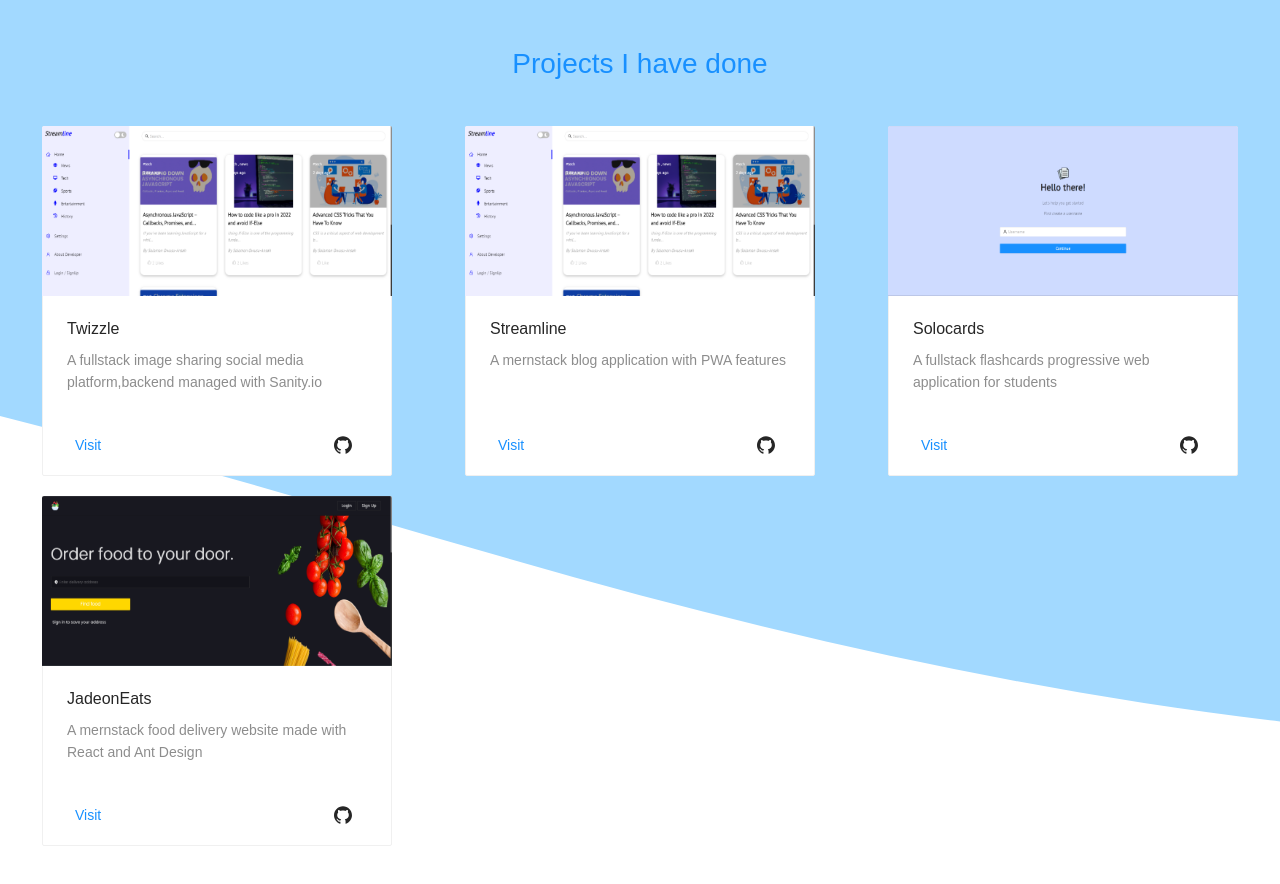
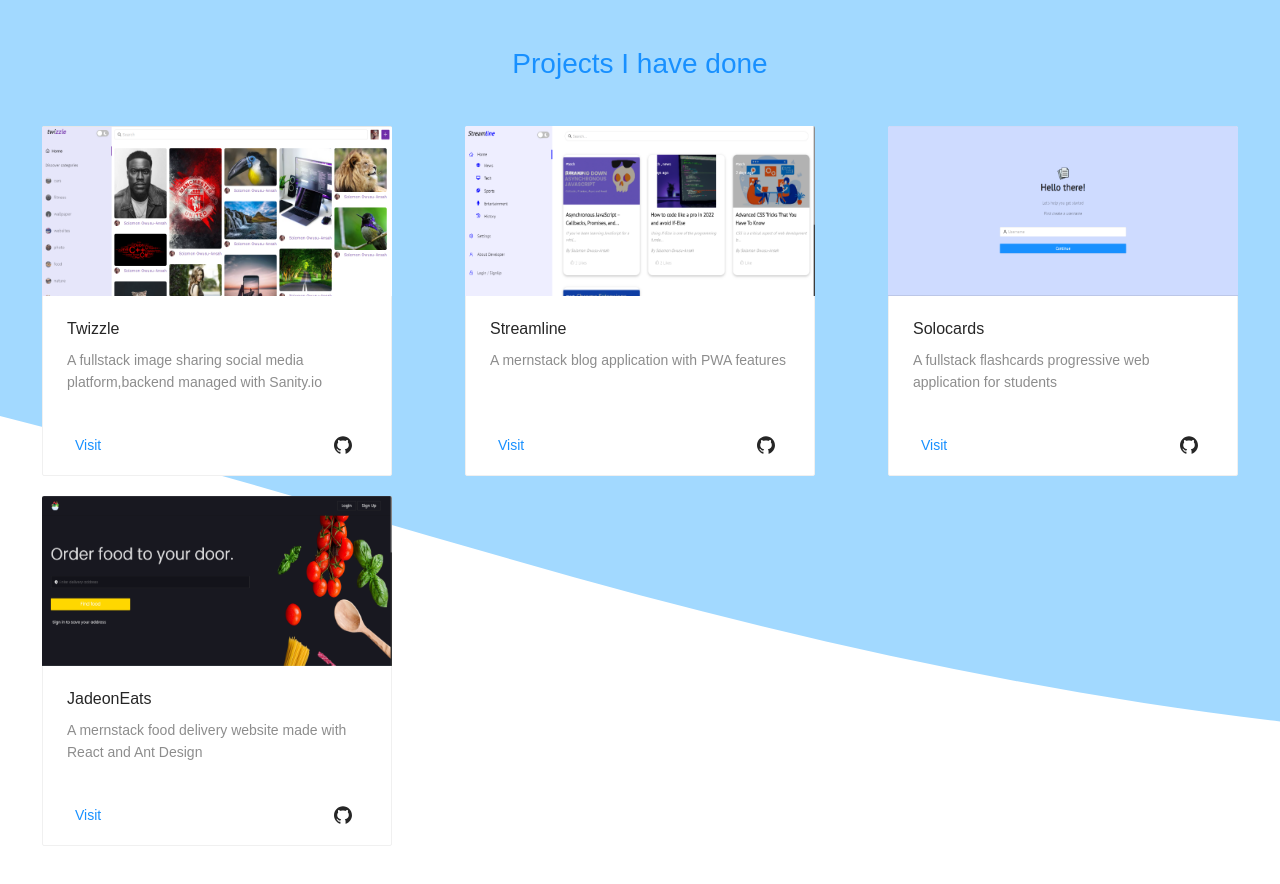
Before and after one commit to Solo0722/PortfolioNextjs, a Next.js app: page / in a window 1280 px wide. Shown: the part 1520-2404 px from the top of the page. Built offline with nearby package versions, Linux system fonts and the light colour scheme; a web font is replaced by a local one.

Commit message:
fixed an image error

```diff
--- a/components/Projects.jsx
+++ b/components/Projects.jsx
@@ -7,7 +7,7 @@ const PROJECTS = [
     title: "Twizzle",
     description:
       "A fullstack image sharing social media platform,backend managed with Sanity.io",
-    image: "/streamlinehomepage.png",
+    image: "/twizzle.png",
     frameworks: ["ReactJS", "Sanity.io", "Ant Design"],
     url: "https://twizzle-a25fe.web.app",
   },
```
